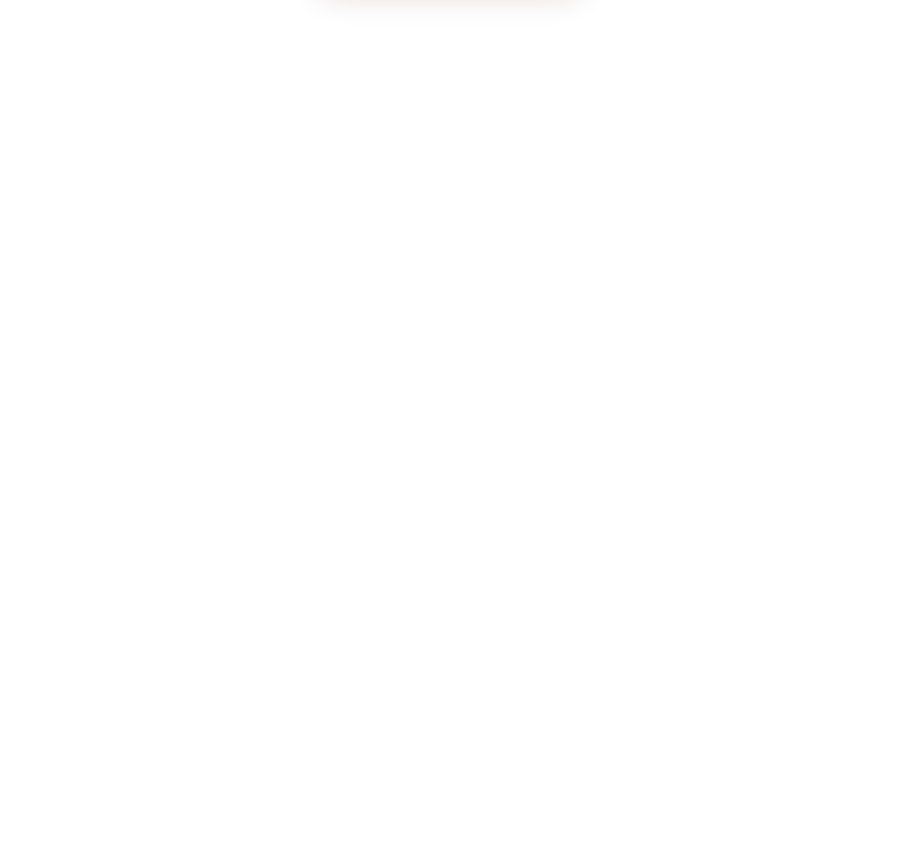
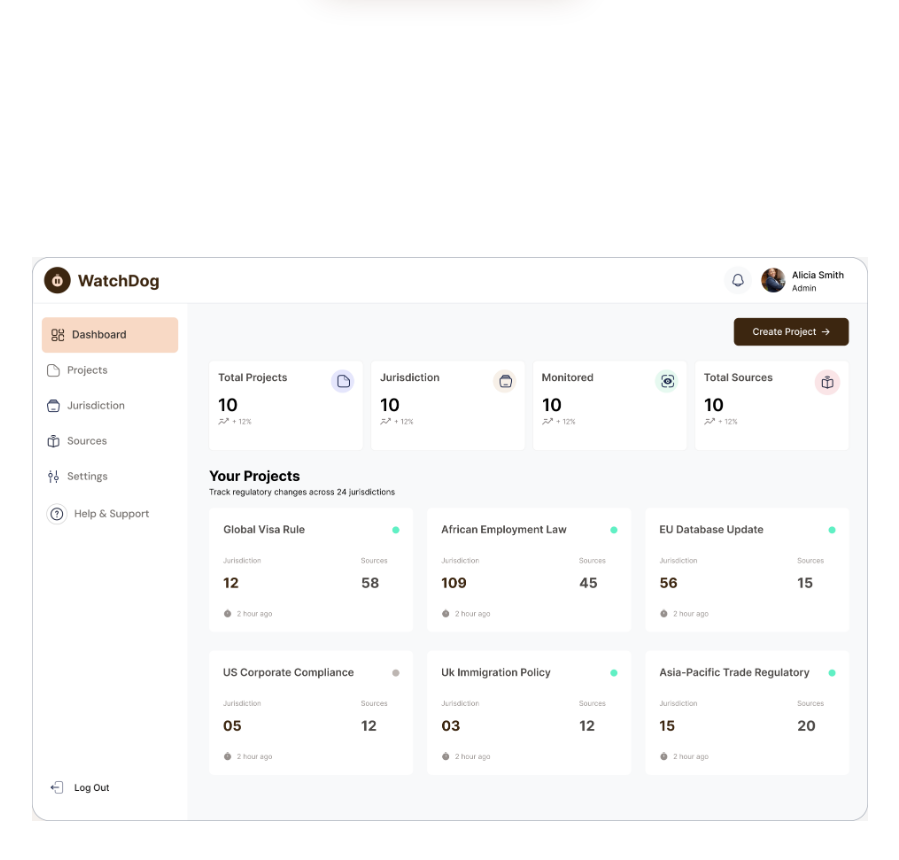
Before and after one commit to hngprojects/legal-watch-dog-FE, a Vue app: page / in a window 1280 px wide. Shown: the part 740-1600 px from the top of the page, without its empty margins (190-1089 px from the left). Before the commit the page ends 885 px from the top, so only its background shows below. Built offline with nearby package versions, Linux system fonts and the light colour scheme; the HTML template or start-up script is replaced by a standard one.

Commit message:
feat: add DashboardPreview component with preview image

```diff
--- /dev/null
+++ b/src/components/organisms/DashboardPreview.vue
@@ -0,0 +1,13 @@
+<script setup lang="ts">
+  import previewImage from '../../assets/img/dashboard-preview.png'
+</script>
+
+<template>
+  <section class="relative flex w-full flex-1 items-center justify-center py-8 sm:py-16">
+    <div
+      class="mx-auto flex w-full items-center max-w-[900px] flex-col gap-7 px-6 py-12 text-center sm:px-8 sm:py-16"
+    >
+      <img :src="previewImage" alt="Dashboard preview" class="w-full h-auto" />
+    </div>
+  </section>
+</template>
--- a/src/screens/HomePage.vue
+++ b/src/screens/HomePage.vue
@@ -1,11 +1,13 @@
 <script setup lang="ts">
 import HeroSection from '@/components/organisms/HeroSection.vue'
 import MainHeader from '@/components/organisms/MainHeader.vue'
+import DashboardPreview from '@/components/organisms/DashboardPreview.vue'
 </script>
 
 <template>
   <div class="flex min-h-screen flex-col gap-6">
     <MainHeader />
     <HeroSection />
+    <DashboardPreview />
   </div>
 </template>
```
Also changed, not shown: src/assets/img/dashboard-preview.png (added), 1 other file (tests, documents, lock files or other folders).
